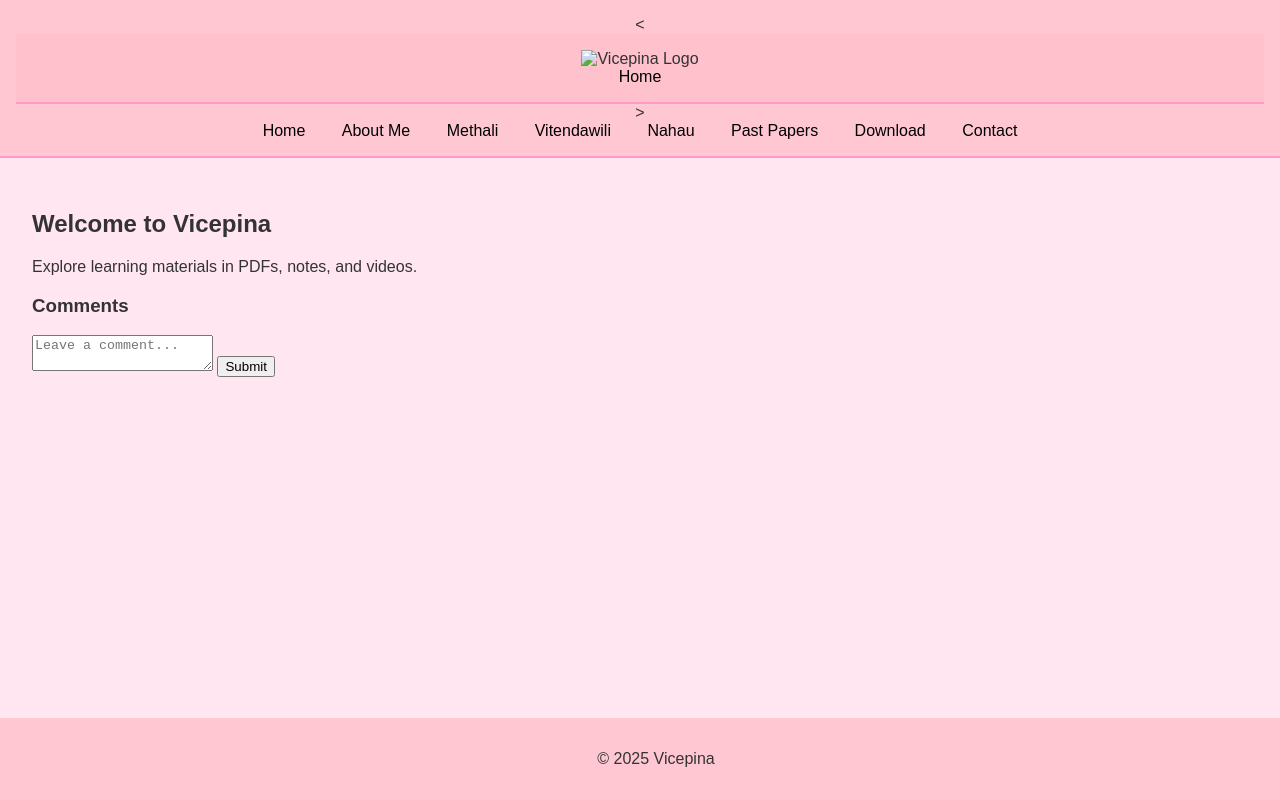
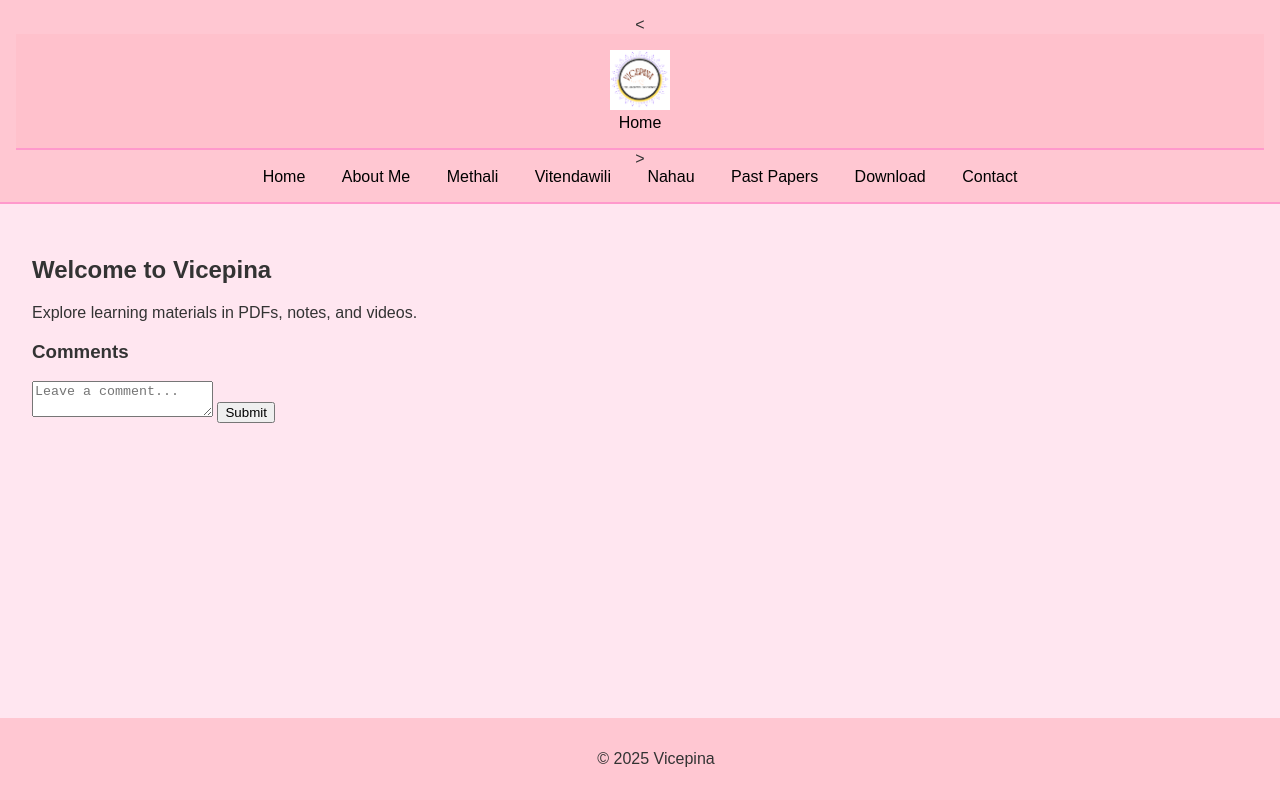
Before and after one commit to Myselfcloud/Vicepina-, a plain HTML site: page index.html in a window 1280 px wide. Drawn offline with Linux system fonts and the light colour scheme.

Commit message:
Update index.html

```diff
--- a/index.html
+++ b/index.html
@@ -10,7 +10,7 @@
 <body>
     <header>
         <<header>
-  <img src="logo.png" alt="Vicepina Logo" style="height: 60px;" />
+  <img src="V_20241216_174603_0000.png" alt="Vicepina Logo" style="height: 60px;" />
   <nav>
     <a href="index.html">Home</a>
     <!-- other nav links -->
```
